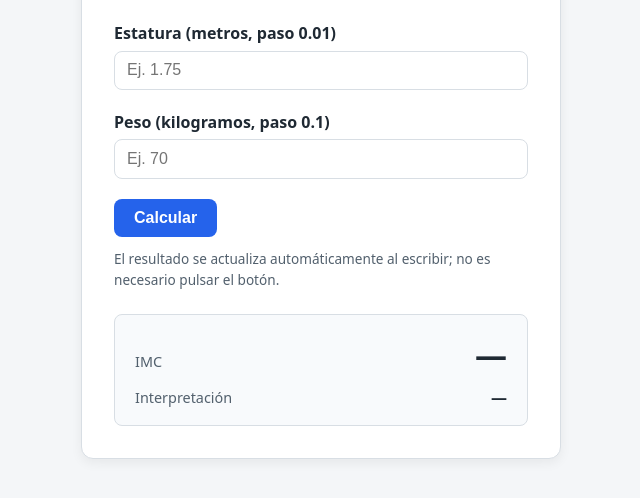
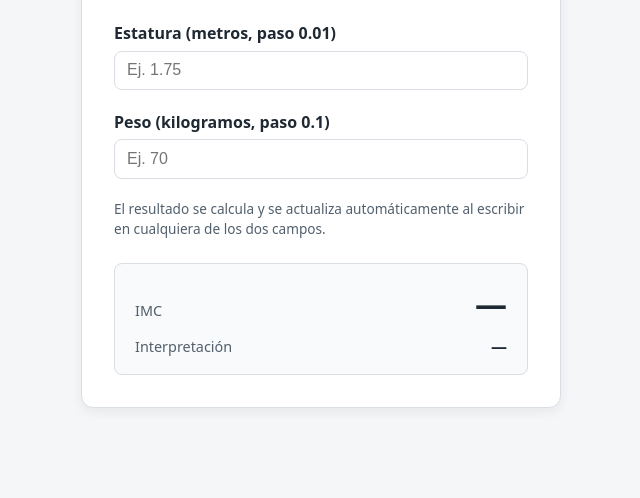
Before and after one commit to PavelBrito/calculadora-imc-informatica6, a plain HTML site: page index.html in a window 1280 px wide. Shown: the part 162-660 px from the top of the page, without its empty margins (319-959 px from the left). Drawn offline with Linux system fonts and the light colour scheme.

Commit message:
elimina botón Calcular: el cálculo es automático al escribir

```diff
--- a/css/styles.css
+++ b/css/styles.css
@@ -63,19 +63,6 @@ input[aria-invalid="true"] { border-color: var(--error); }
 
 .error[hidden] { display: none; }
 
-button {
-  padding: 0.65rem 1.25rem;
-  font-size: 1rem;
-  font-weight: 600;
-  color: #fff;
-  background: var(--acento);
-  border: none;
-  border-radius: 8px;
-  cursor: pointer;
-}
-
-button:hover { background: #1d4ed8; }
-
 .nota { margin-top: 0.75rem; color: var(--texto-suave); font-size: 0.85rem; }
 
 .resultado {
--- a/index.html
+++ b/index.html
@@ -30,8 +30,7 @@
         <p class="error" id="peso-error" hidden></p>
       </div>
 
-      <button type="submit" id="btn-calcular">Calcular</button>
-      <p class="nota">El resultado se actualiza automáticamente al escribir; no es necesario pulsar el botón.</p>
+      <p class="nota">El resultado se calcula y se actualiza automáticamente al escribir en cualquiera de los dos campos.</p>
     </form>
 
     <section id="resultado" class="resultado" role="status" aria-live="polite">
--- a/js/app.js
+++ b/js/app.js
@@ -127,6 +127,8 @@ function precargarDesdeURL() {
 
 pesoInput.addEventListener('input', actualizar);
 estaturaInput.addEventListener('input', actualizar);
+// No hay botón "Calcular": el cálculo es automático. El handler de submit solo evita
+// que pulsar Enter recargue la página (envío implícito del formulario).
 form.addEventListener('submit', (evento) => {
   evento.preventDefault();
   actualizar();
```
Also changed, not shown: capturas/resultado_error.png, capturas/resultado_saludable.png, capturas/resultado_sobrepeso.png, 1 other file.
